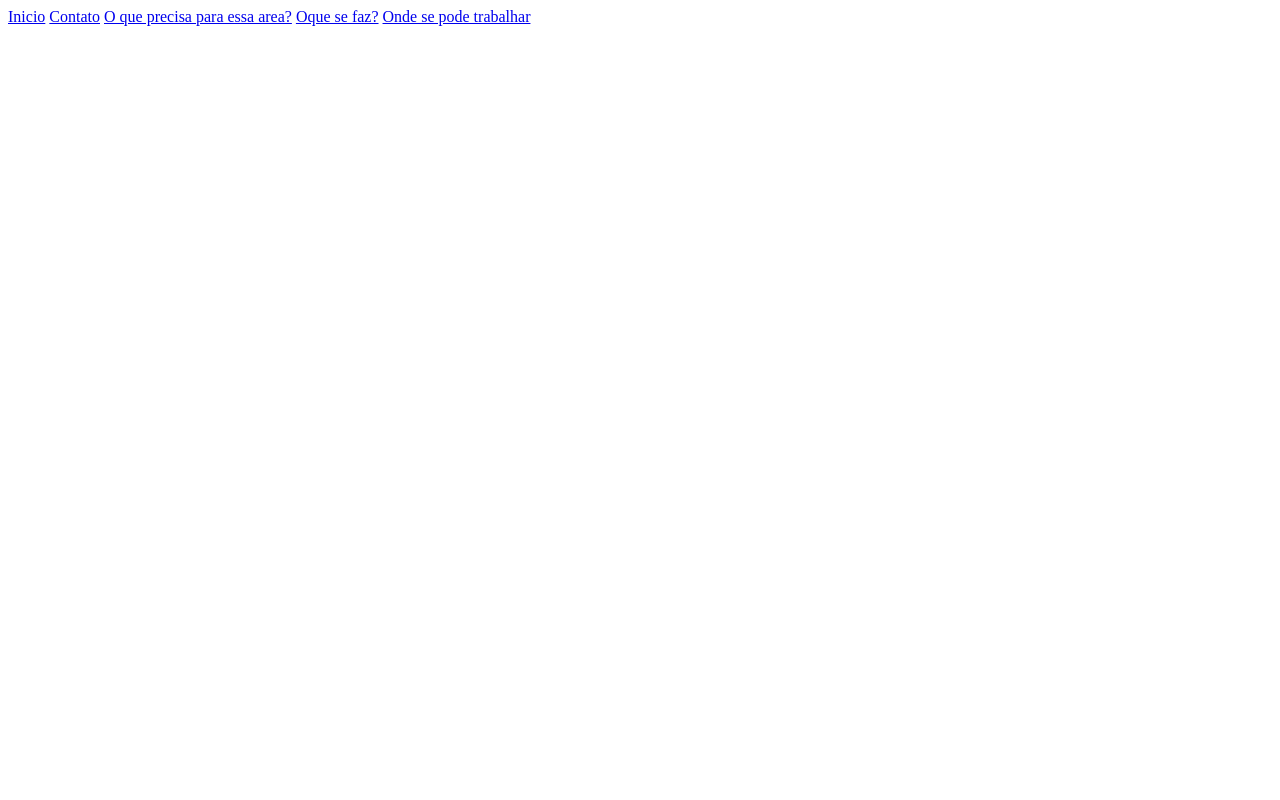
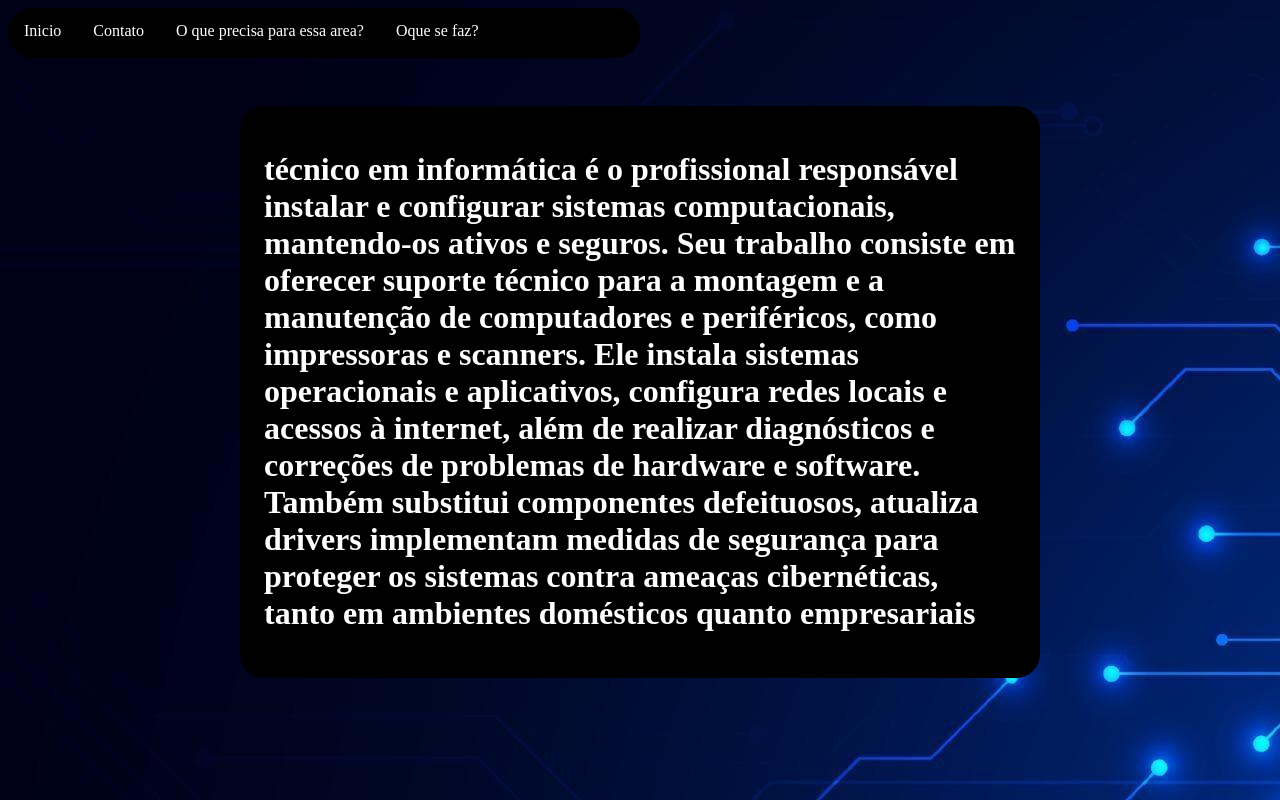
Before and after one commit to Kauazin334/Tecnico-De-Informatica, a plain HTML site: page oque faz.html in a window 1280 px wide. Drawn offline with Linux system fonts and the light colour scheme; the site is published under a folder, as on GitHub Pages, so addresses that start at the root find nothing.

Commit message:
mudanças

```diff
--- a/oque faz.html
+++ b/oque faz.html
@@ -2,7 +2,7 @@
 <html lang="en">
 
 <head>
-  <link rel="stylesheet" href="/CSS/style.css">
+  <link rel="stylesheet" href="./CSS/style.css">
   <meta charset="UTF-8">
   <meta name="viewport" content="width=device-width, initial-scale=1.0">
   <title>Document</title>
```
Also changed, not shown: contato.html (+1 -1 lines), oque precisa.html (+1 -1 lines), trabalho.html (+1 -1 lines).
